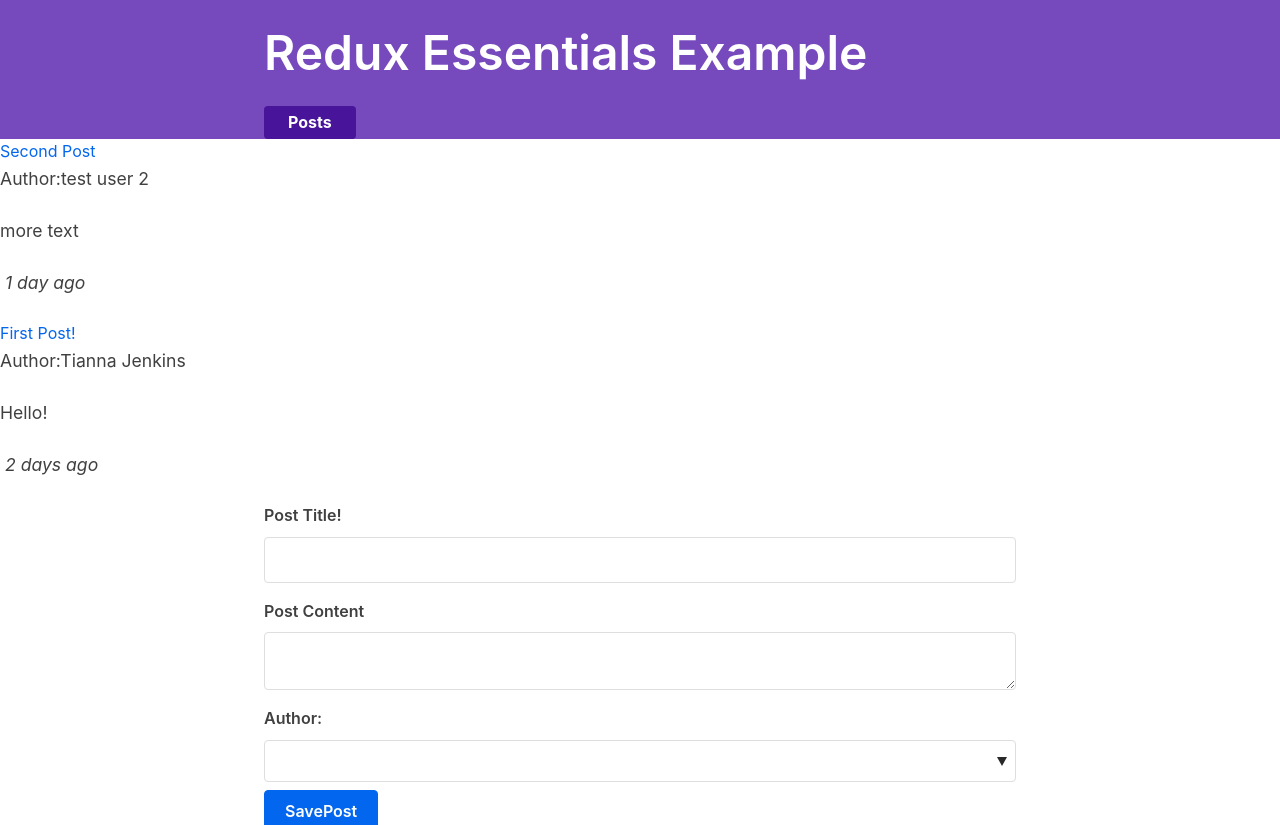
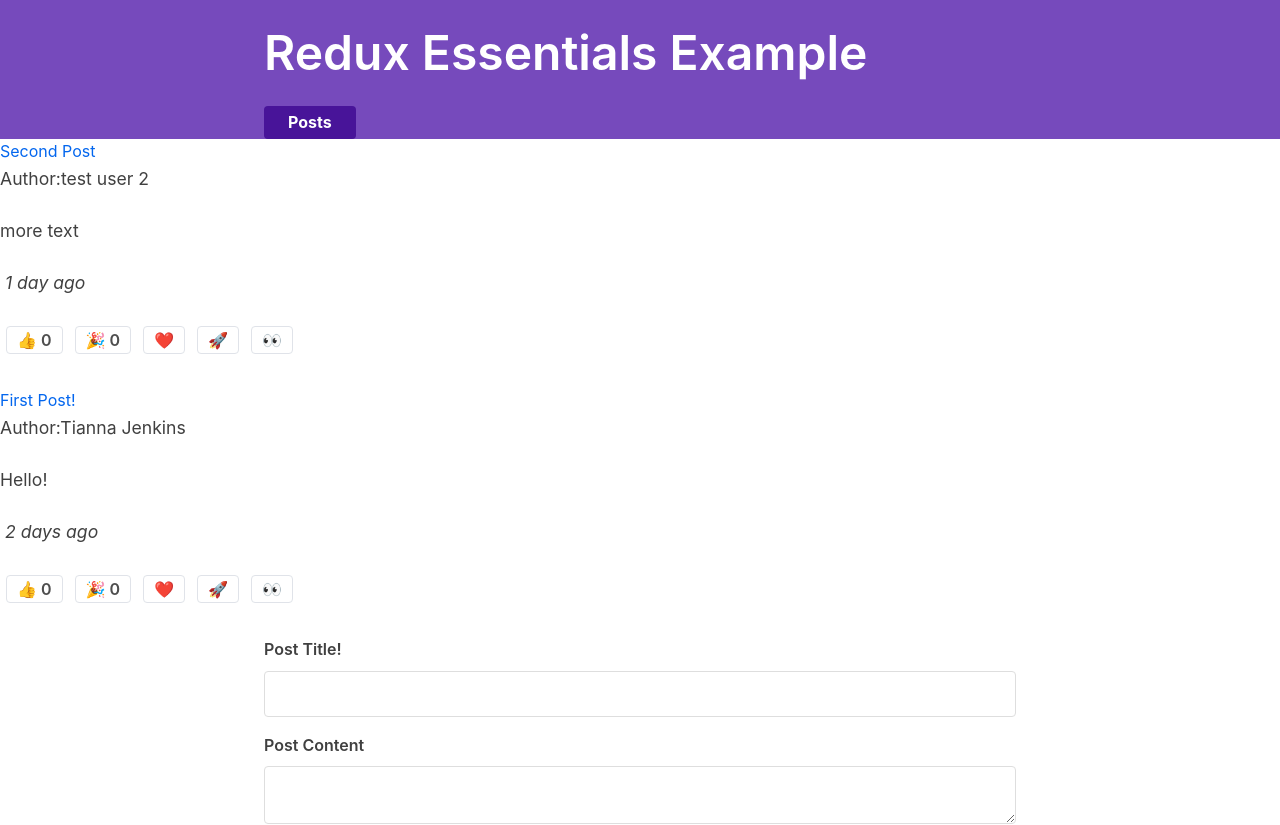
Before and after one commit to eviry-ishikawa/redux-toolkit-tutorial, a React (Create React App) app: page / in a window 1280 px wide. Shown: the top 825 px of the page. Built offline with nearby package versions, Linux system fonts and the light colour scheme; what miragejs, txtgen would draw is missing.

Commit message:
add reaction button and actions

```diff
--- a/src/features/posts/PostList.js
+++ b/src/features/posts/PostList.js
@@ -2,6 +2,7 @@ import React from "react"
 import { useSelector } from "react-redux"
 import { Link } from "react-router-dom"
 import { PostAuthor } from "./PostAuthor"
+import { ReactionButton } from "./ReactionButtons"
 import { TimeAgo } from "./TimeAgo"
 
 export const PostList = () => {
@@ -21,6 +22,9 @@ export const PostList = () => {
           <p>
             <TimeAgo timestamp={post.date}/>
           </p>
+          <p>
+            <ReactionButton post={post}/>
+          </p>
         </article>
       )}
     </div>
--- /dev/null
+++ b/src/features/posts/ReactionButtons.js
@@ -0,0 +1,24 @@
+import React from "react"
+import { useDispatch } from "react-redux"
+import { reactionAdded } from "./postsSlice"
+
+const reactionEmoji ={
+  thumbsUp: '👍',
+  hooray: '🎉',
+  heart: '❤️',
+  rocket: '🚀',
+  eyes: '👀'
+}
+
+export const ReactionButton = ({ post }) => {
+  const dispatch = useDispatch()
+
+  const reactionButtons = Object.entries(reactionEmoji).map(([name, emoji]) =>{
+    return (
+      <button key={name} type="button" onClick={() => dispatch(reactionAdded({postId: post.id, reaction: name}))} className="muted-button reaction-button">
+        {emoji} {post.reactions[name]}
+      </button>
+    )
+  })
+  return <div>{reactionButtons}</div>
+}
--- a/src/features/posts/SinglePostPage.js
+++ b/src/features/posts/SinglePostPage.js
@@ -2,6 +2,7 @@ import React from "react"
 import { useSelector } from "react-redux"
 import { Link, useParams } from "react-router-dom"
 import { PostAuthor } from "./PostAuthor"
+import { ReactionButton } from "./ReactionButtons"
 import { TimeAgo } from "./TimeAgo"
 
 export const SinglePostPage = () => {
@@ -26,6 +27,7 @@ export const SinglePostPage = () => {
       <p>{post.content}</p>
       <PostAuthor userId={post.user}/>
       <TimeAgo timestamp={post.date}/>
+      <ReactionButton post={post}/>
       </article>
       <Link to={`/editPost/${postId}`}>Edit Post</Link>
     </section>
--- a/src/features/posts/postsSlice.js
+++ b/src/features/posts/postsSlice.js
@@ -1,8 +1,8 @@
 import { createSlice, nanoid } from "@reduxjs/toolkit"
 
 const initialState = [
-  { id: "1", title: "First Post!", content: "Hello!", user:"0", date:"2020-11-20T02:06:06.764Z" },
-  { id: "2", title: "Second Post", content:"more text", user:"1", date: "2020-11-21T02:06:06.764Z" }
+  { id: "1", title: "First Post!", content: "Hello!", user:"0", date:"2020-11-20T02:06:06.764Z",reactions: { thumbsUp:0, hooray: 0 } },
+  { id: "2", title: "Second Post", content:"more text", user:"1", date: "2020-11-21T02:06:06.764Z",reactions: { thumbsUp:0, hooray: 0 } }
 ]
 
 const postsSlice = createSlice({
@@ -20,7 +20,8 @@ const postsSlice = createSlice({
             title,
             content,
             user: userId,
-            date: new Date().toISOString()
+            date: new Date().toISOString(),
+            reactions: { thumbsUp:0, hooray: 0 }
           }
         }
       }
@@ -32,10 +33,17 @@ const postsSlice = createSlice({
         existingPost.title = title
         existingPost.content = content
       }
+    },
+    reactionAdded(state, action) {
+      const { postId, reaction } = action.payload
+      const existingPost = state.find(post => post.id === postId)
+      if(existingPost){
+        existingPost.reactions[reaction]++
+      }
     }
   }
 })
 
-export const { postAdded, postUpdate } = postsSlice.actions
+export const { postAdded, postUpdate, reactionAdded } = postsSlice.actions
 
 export default postsSlice.reducer
```
